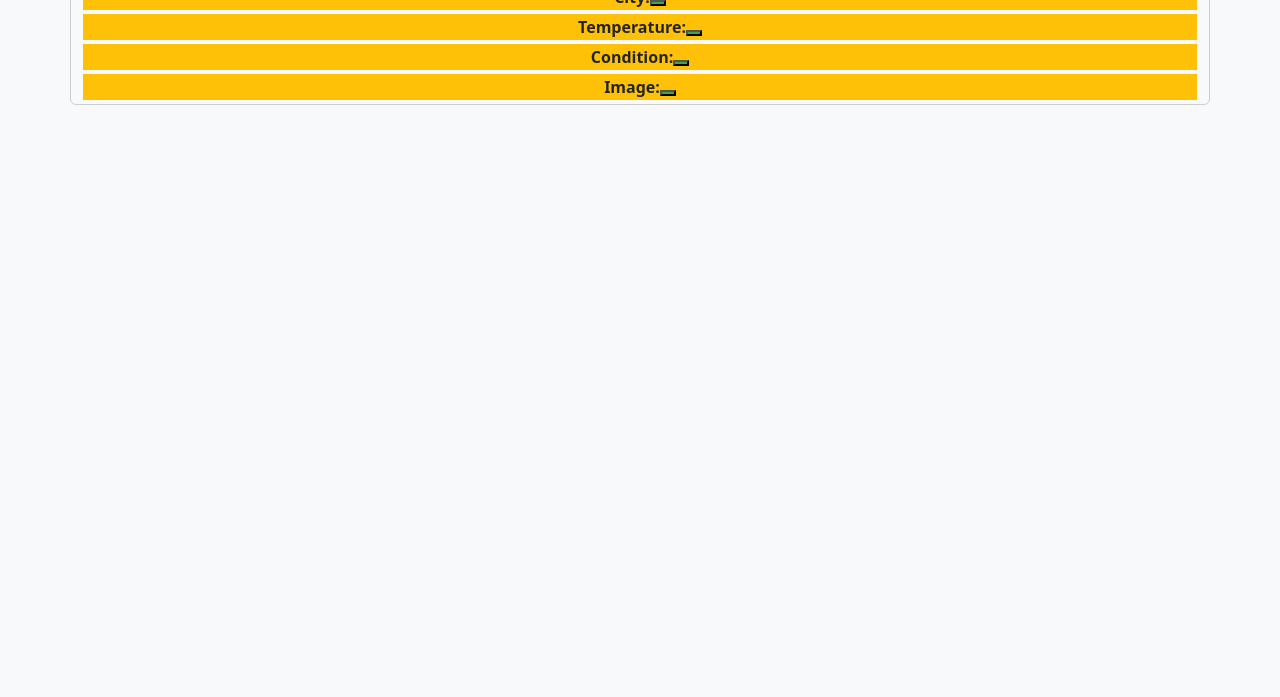
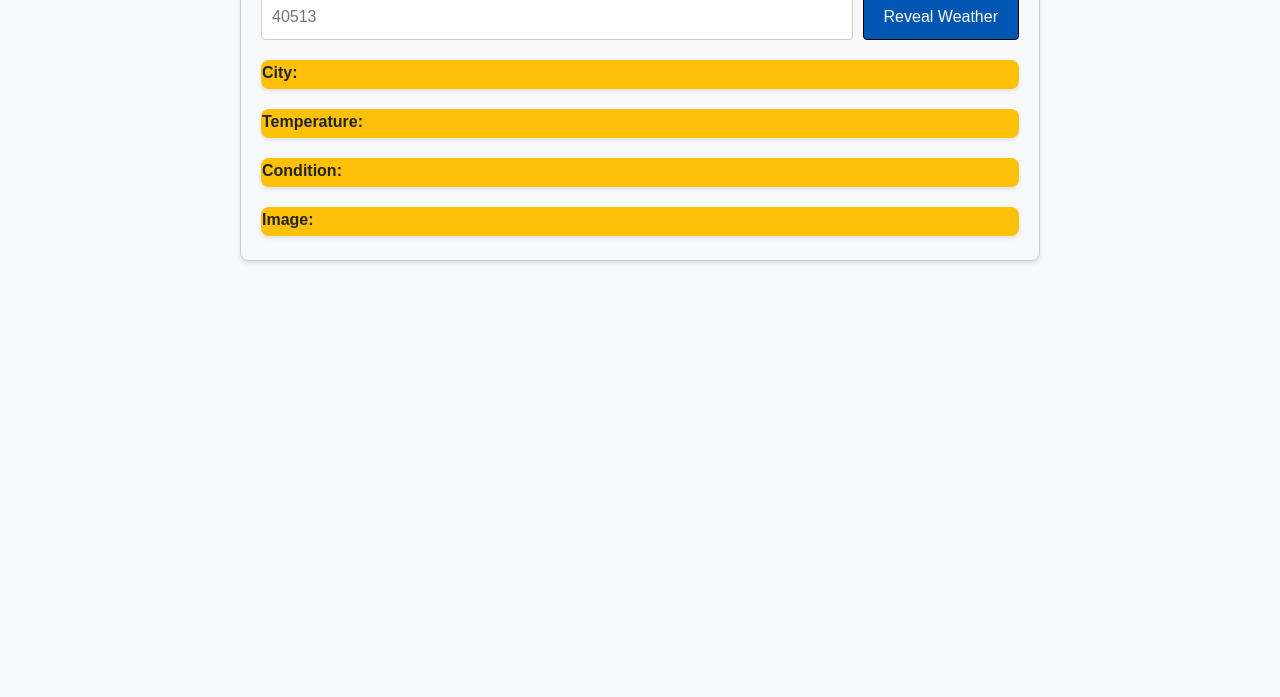
Before and after one commit to Jaymiller2002/weather-app, a plain HTML site: page index.html in a window 1280 px wide. Shown: the part 103-800 px from the top of the page. Drawn offline with nearby package versions, Linux system fonts and the light colour scheme; no server answers.

Commit message:
updates styles

```diff
--- a/css/style.css
+++ b/css/style.css
@@ -2,16 +2,78 @@ h1 {
   color: orange;
 }
 
-body {
+/*body {
   height: 300px;
   width: 300px;
-}
+}*/
 
 #app {
   text-align: center;
 }
 
-button {
+/*button {
   text-align: center;
   background-color: rgb(65, 165, 65);
+}*/
+
+body {
+  font-family: Arial, sans-serif;
+  margin: 0;
+  padding: 0;
+  background-color: #f0f0f0;
 }
+
+.container {
+  max-width: 800px;
+  margin: 20px auto;
+  padding: 20px;
+  background-color: #fff;
+  border-radius: 8px;
+  box-shadow: 0 2px 4px rgba(0, 0, 0, 0.1);
+}
+
+.input-container {
+  margin-bottom: 20px;
+}
+
+form {
+  display: flex;
+}
+
+input[type="number"] {
+  flex: 1;
+  padding: 10px;
+  border: 1px solid #ccc;
+  border-radius: 4px;
+  margin-right: 10px;
+}
+
+button {
+  padding: 10px 20px;
+  background-color: #0056b3;
+  color: #fff;
+  border: 1px solid black;
+  border-radius: 4px;
+  cursor: pointer;
+}
+
+button:hover {
+  background-color: rgb(65, 165, 65);
+}
+
+table {
+  width: 100%;
+  border-collapse: collapse;
+}
+
+th {
+  text-align: left;
+}
+
+th button {
+  background: none;
+  border: none;
+  cursor: pointer;
+  font-weight: normal;
+  color: white;
+}
```
